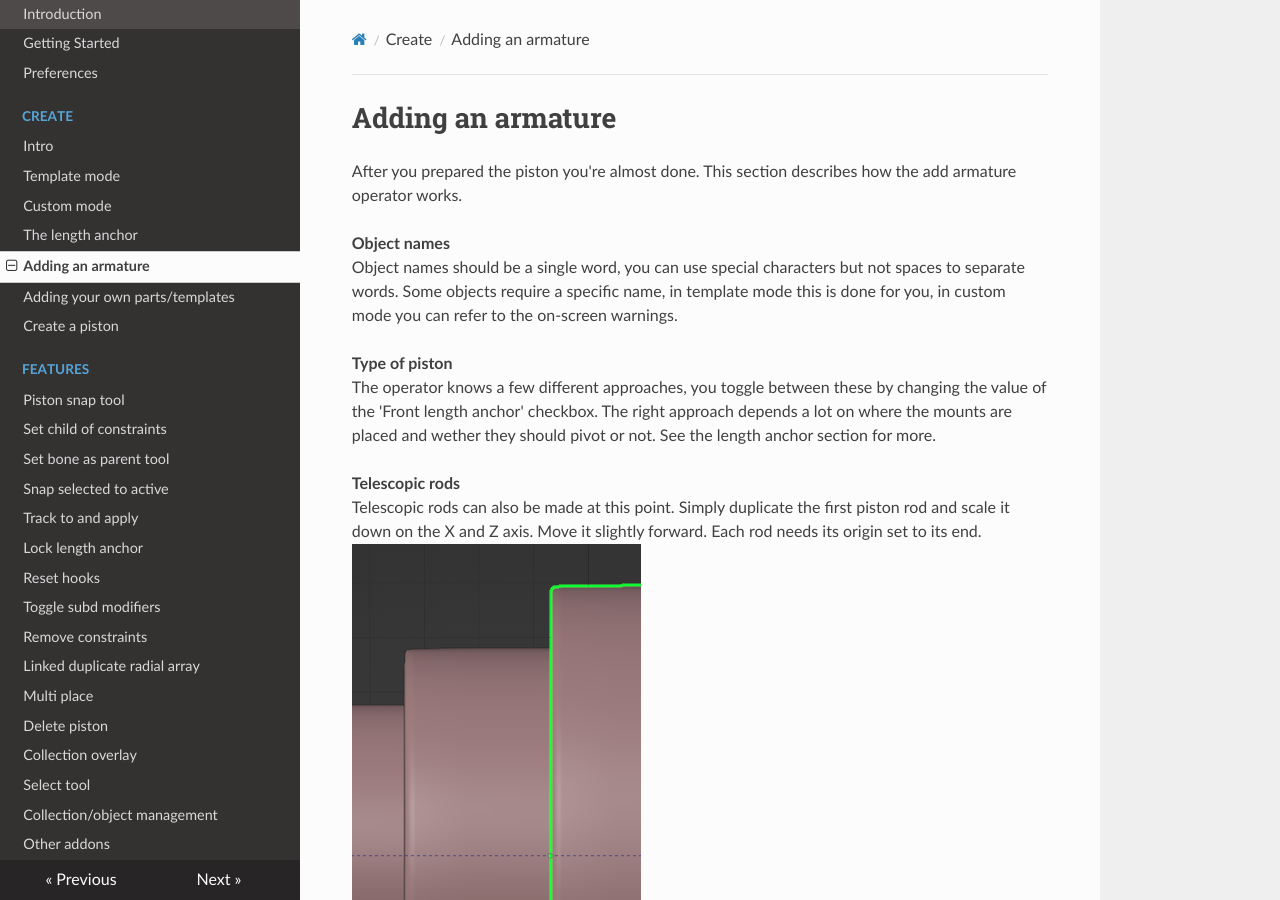
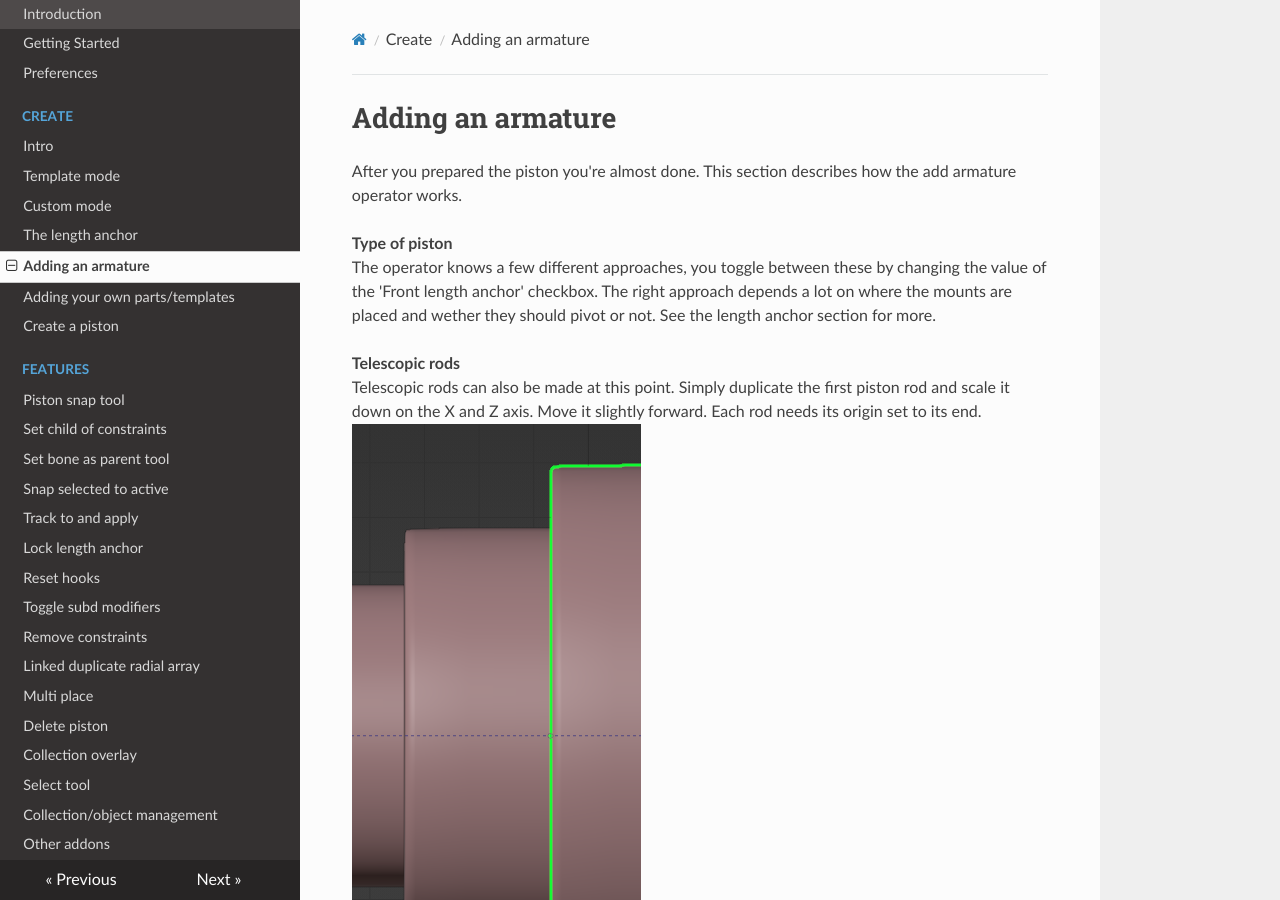
Before and after one commit to ZenderB3D/pp_docs, an MkDocs documentation site: the page built from docs/Create/addarmature.md, in a window 1280 px wide and 900 px high. Built offline with MkDocs 1.6.1, drawn with Linux system fonts in a browser that asks for light colours; nearby versions of some CDN libraries.

Commit message:
Update addarmature.md

```diff
--- a/docs/Create/addarmature.md
+++ b/docs/Create/addarmature.md
@@ -2,9 +2,6 @@
 
 
 After you prepared the piston you're almost done. This section describes how the add armature operator works.
-
-**Object names**
-Object names should be a single word, you can use special characters but not spaces to separate words. Some objects require a specific name, in template mode this is done for you, in custom mode you can refer to the on-screen warnings.
 
 
 **Type of piston**
```
